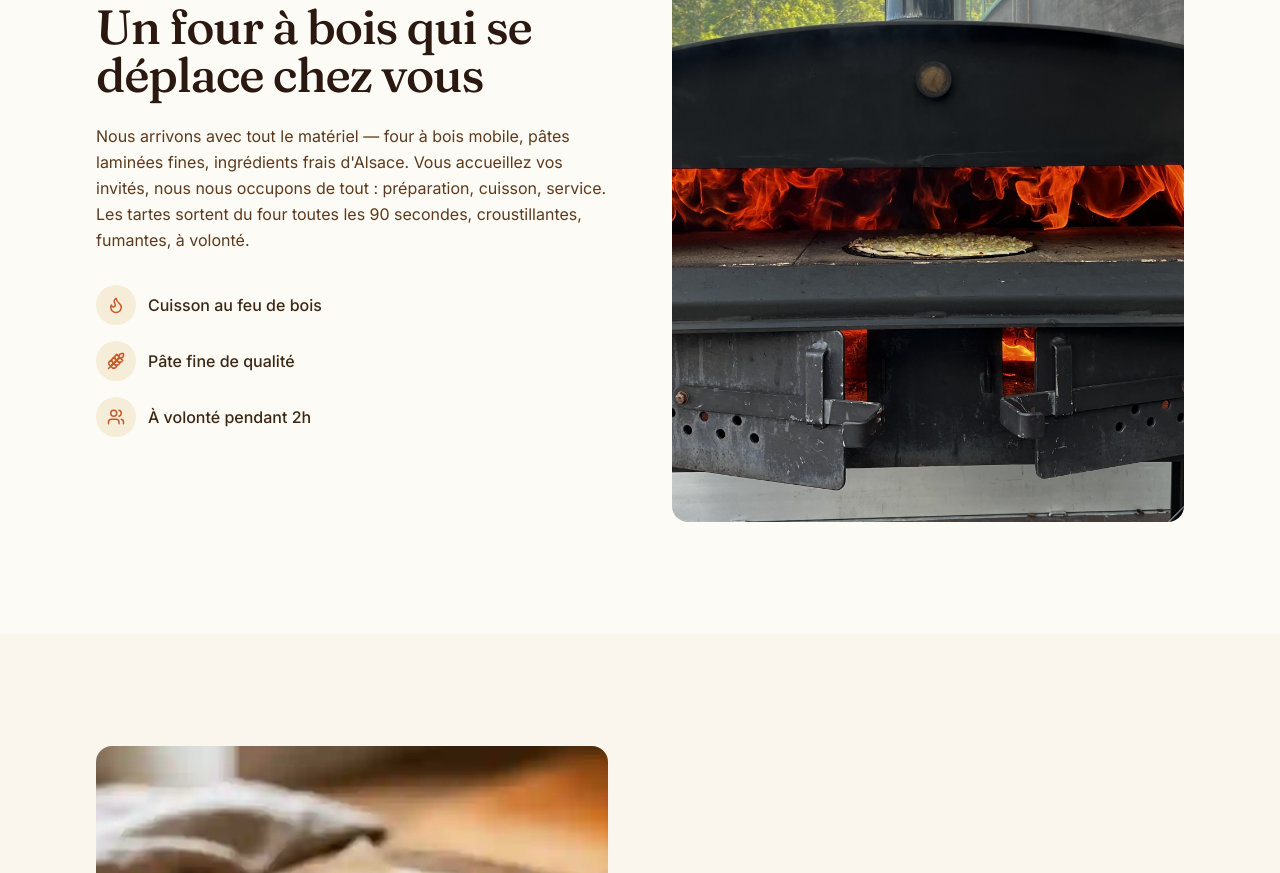
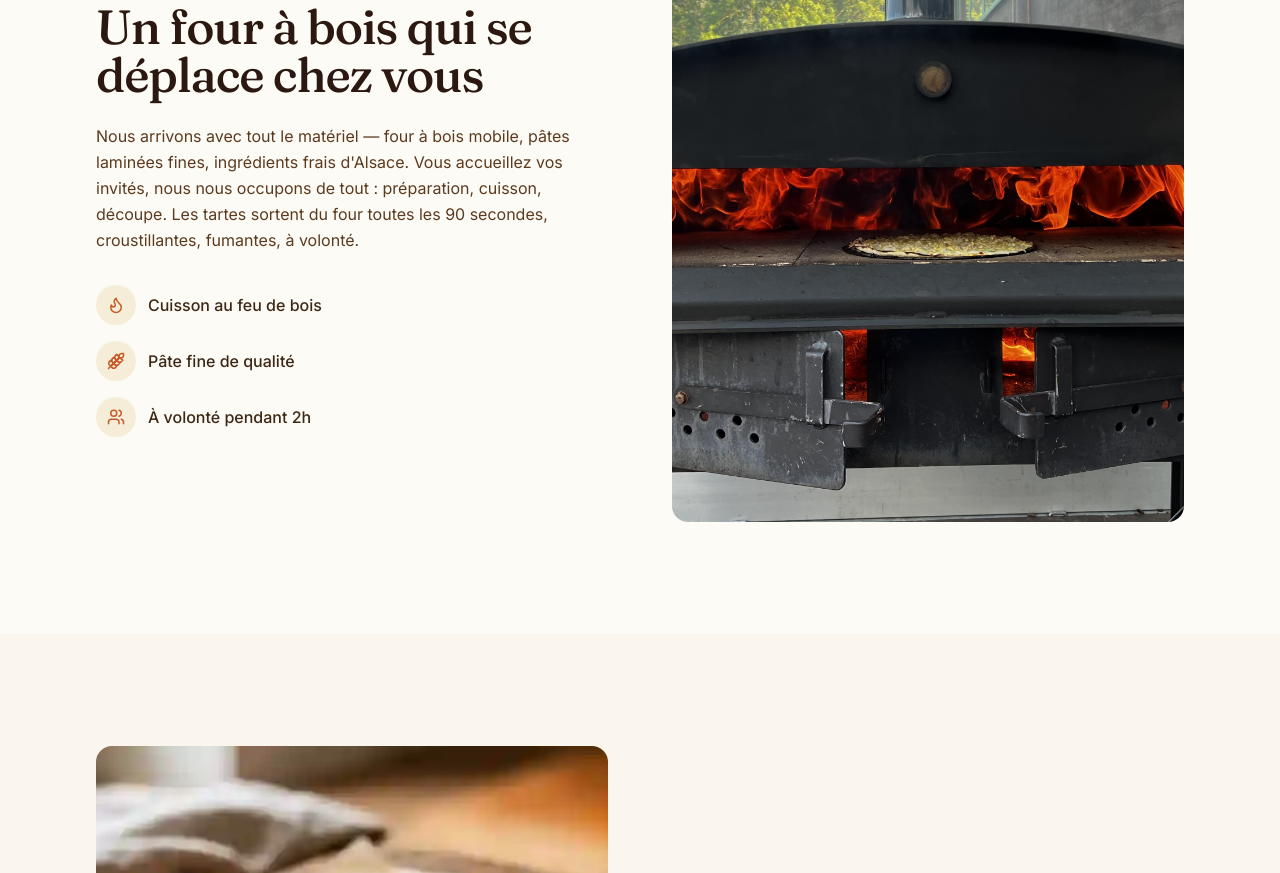
Before and after one commit to Sebluimeme/tarte-flambee-ruggieri, a Next.js app: page / in a window 1280 px wide. Shown: the part 2420-3293 px from the top of the page. Built offline with nearby package versions, Linux system fonts and the light colour scheme.

Commit message:
fix(concept): service → découpe dans la description prestation

```diff
--- a/components/sections/Concept.tsx
+++ b/components/sections/Concept.tsx
@@ -36,7 +36,7 @@ export default function Concept() {
             <p className="font-sans text-base leading-relaxed text-bark-700 mb-8">
               Nous arrivons avec tout le matériel — four à bois mobile, pâtes laminées fines,
               ingrédients frais d&apos;Alsace. Vous accueillez vos invités, nous nous occupons de tout :
-              préparation, cuisson, service. Les tartes sortent du four toutes les 90 secondes,
+              préparation, cuisson, découpe. Les tartes sortent du four toutes les 90 secondes,
               croustillantes, fumantes, à volonté.
             </p>
             <div className="flex flex-col gap-4">
```
